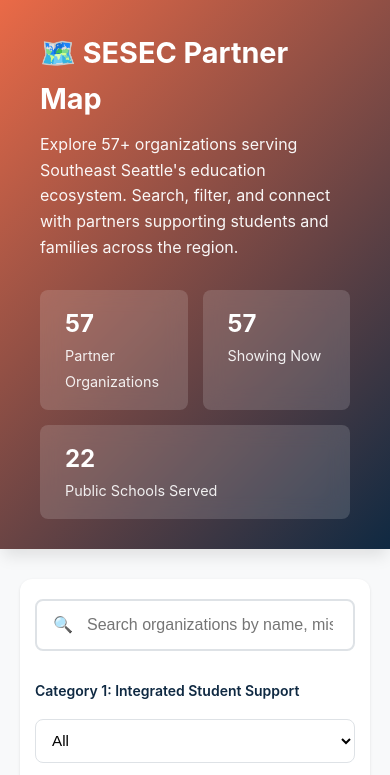
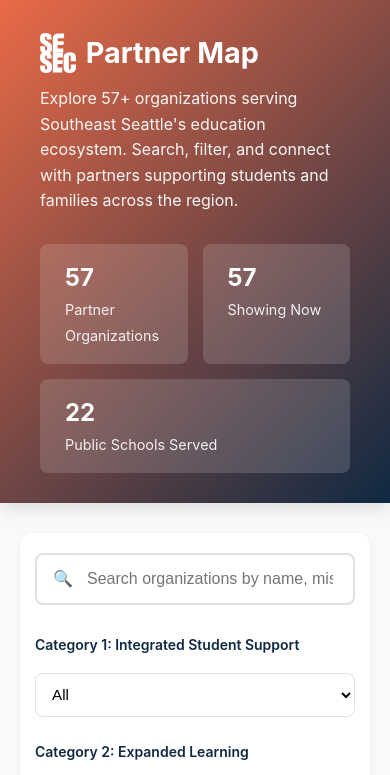
Before and after one commit to alyssagabrielleganyu/sesec-partner-map, a website: page index.html in a window 390 px wide. Shown: the top 775 px of the page. Drawn offline with nearby package versions, Linux system fonts and the light colour scheme.

Commit message:
Add SESEC logo to header
- Replace emoji with official SESEC logo in header
- Create assets directory for logo file
- Style logo with white filter for visibility on gradient background
- Add responsive sizing (60px desktop, 50px tablet, 40px mobile)
- Position logo alongside "Partner Map" title

```diff
--- a/index.html
+++ b/index.html
@@ -34,7 +34,10 @@
     <header class="header">
         <div class="container">
             <div class="header-content">
-                <h1 class="header-title">🗺️ SESEC Partner Map</h1>
+                <div class="header-logo-title">
+                    <img src="assets/sesec-logo.svg" alt="SESEC Logo" class="header-logo">
+                    <h1 class="header-title">Partner Map</h1>
+                </div>
                 <p class="header-subtitle">Explore 57+ organizations serving Southeast Seattle's education ecosystem. Search, filter, and connect with partners supporting students and families across the region.</p>
             </div>
 
--- a/src/css/styles.css
+++ b/src/css/styles.css
@@ -66,10 +66,23 @@ body {
     margin-bottom: 30px;
 }
 
+.header-logo-title {
+    display: flex;
+    align-items: center;
+    gap: 20px;
+    margin-bottom: 10px;
+}
+
+.header-logo {
+    height: 60px;
+    width: auto;
+    filter: brightness(0) invert(1);
+}
+
 .header-title {
     font-size: clamp(1.8rem, 4vw, 2.5rem);
     font-weight: 700;
-    margin-bottom: 10px;
+    margin: 0;
 }
 
 .header-subtitle {
@@ -767,6 +780,14 @@ body {
         padding: 30px 20px;
     }
 
+    .header-logo-title {
+        gap: 15px;
+    }
+
+    .header-logo {
+        height: 50px;
+    }
+
     .header-title {
         font-size: 1.8rem;
     }
@@ -820,6 +841,14 @@ body {
 }
 
 @media (max-width: 480px) {
+    .header-logo-title {
+        gap: 10px;
+    }
+
+    .header-logo {
+        height: 40px;
+    }
+
     .controls {
         padding: 20px 15px;
     }
```
Also changed, not shown: assets/sesec-logo.svg (added).
